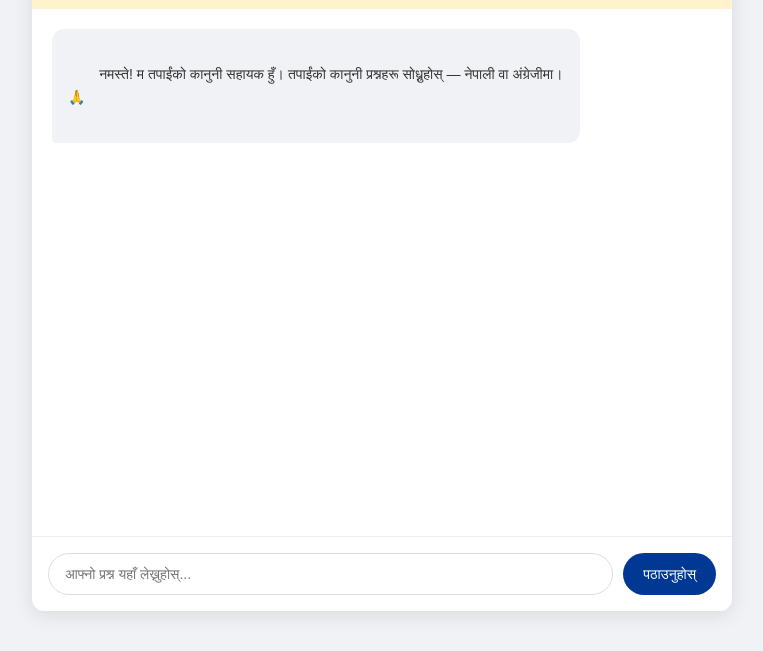
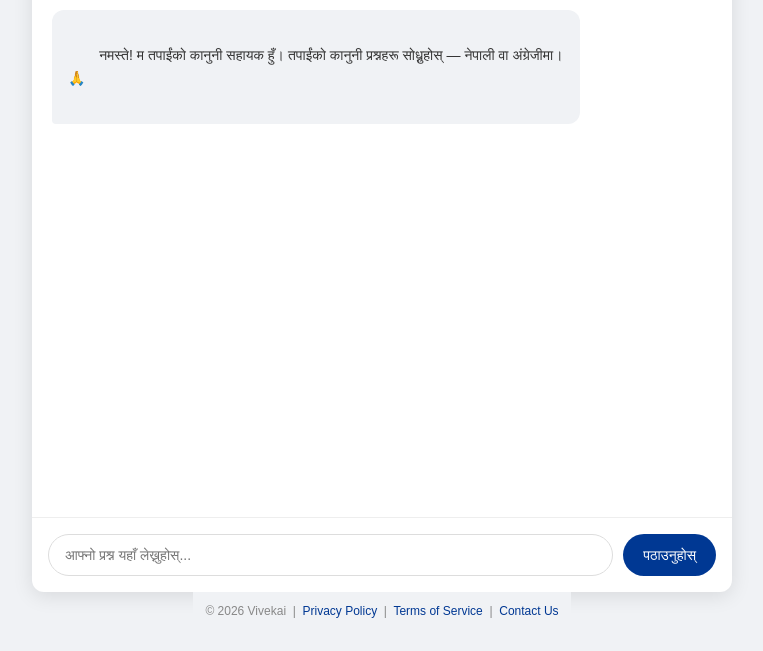
Before and after one commit to Manish10Lohani/nepali-legal-ai, a website: page index.html in a window 1280 px wide. Shown: the part 149-800 px from the top of the page, without its empty margins (258-1021 px from the left). Drawn offline with Linux system fonts and the light colour scheme.

Commit message:
add contact us to footer

```diff
--- a/index.html
+++ b/index.html
@@ -174,5 +174,15 @@ messages.innerHTML += `<div class="message assistant">${formatted}</div>`;
       messages.scrollTop = messages.scrollHeight;
     }
   </script>
+<div style="text-align: center; padding: 12px; font-size: 12px; color: #888; background: #f0f2f5;">
+    © 2026 Vivekai &nbsp;|&nbsp;
+    <a href="https://www.freeprivacypolicy.com/live/8c8ccab4-8754-4be7-8db4-f81840ae7162
+" target="_blank" style="color: #003893; text-decoration: none;">Privacy Policy</a>
+    &nbsp;|&nbsp;
+    <a href="https://www.freeprivacypolicy.com/live/6f3649b7-0b82-4ed2-8d1e-14918d53d5c4" target="_blank" style="color: #003893; text-decoration: none;">Terms of Service</a>
+    &nbsp;|&nbsp;
+    <a href="mailto:lohanim77@gmail.com" style="color: #003893; text-decoration: none;">Contact Us</a>
+  </div>
+
 </body>
 </html>
```
